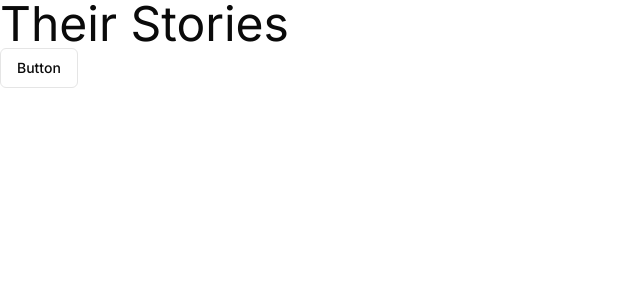
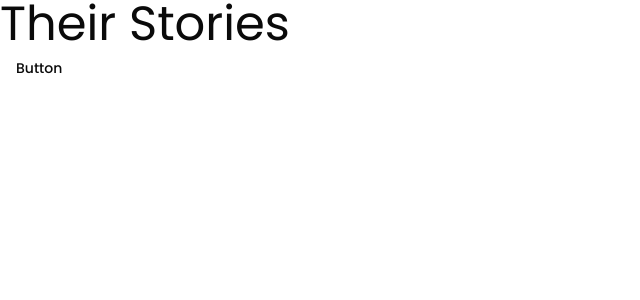
Before and after one commit to louismoses/kami-naman-next, a Next.js app: page /their-stories in a window 1280 px wide. Shown: the top 300 px of the page, without its empty margins (0-640 px from the left). Built offline with nearby package versions, Linux system fonts and the light colour scheme.

Commit message:
style: add favicon,  poppins fonts, read more button

```diff
--- a/src/app/layout.tsx
+++ b/src/app/layout.tsx
@@ -1,12 +1,17 @@
 import type { Metadata } from "next";
-import { Inter } from "next/font/google";
+import { Poppins, Inter } from "next/font/google";
 import "./globals.css";
 
 const inter = Inter({ subsets: ["latin"] });
+const poppins = Poppins({
+  subsets: ["latin"],
+  weight: ["100", "200", "300", "400", "500", "600", "700", "800", "900"],
+});
 
 export const metadata: Metadata = {
-  title: "Create Next App",
-  description: "Generated by create next app",
+  title: "Kami Naman Campaign",
+  description:
+    "Kami Naman Campaign is raising awareness about the importance of Independent Living Program for youth.",
 };
 
 export default function RootLayout({
@@ -16,7 +21,10 @@ export default function RootLayout({
 }>) {
   return (
     <html lang="en">
-      <body className={inter.className}>{children}</body>
+      <head>
+        <link rel="icon" href="img/favicon.png" type="image/x-icon" />
+      </head>
+      <body className={poppins.className}>{children}</body>
     </html>
   );
 }
--- a/src/app/page.tsx
+++ b/src/app/page.tsx
@@ -1,12 +1,21 @@
 "use client";
 import IndexHero from "@/components/IndexPage/IndexHero";
 import IndexVideo from "@/components/IndexPage/IndexVideo";
+import { Button } from "@/components/ui/button";
 
 export default function Home() {
   return (
-    <main>
+    <main className="relative">
       <IndexHero />
       <IndexVideo />
+      <div className="absolute z-10 w-full flex flex-col items-center bottom-16">
+        <div>
+          <Button size="md" variant="outlined">
+            Read more
+          </Button>
+        </div>
+        <div>sm icons</div>
+      </div>
     </main>
   );
 }
--- a/src/components/IndexPage/IndexHero.tsx
+++ b/src/components/IndexPage/IndexHero.tsx
@@ -10,7 +10,7 @@ export default function IndexHero() {
       <div className="max-w-[1224px] flex w-full">
         <ScrollDown80>
           <div className="p-8 mb-10 max-w-[748px]">
-            <h2 className="text-4xl font-black">
+            <h2 className="text-xl md:text-4xl font-black">
               Did you know that only about 237 children are adopted and fostered
               each year, out of 5 to 7 million children that are neglected,
               orphaned, and abused in the Philippines?
@@ -21,7 +21,7 @@ export default function IndexHero() {
       </div>
       <div className=" absolute bottom-8 p-8">
         <ScrollUp40>
-          <span className="text-2xl font-medium italic text-yellow">
+          <span className=" text-md md:text-2xl font-medium italic text-yellow">
             Scroll down to play the video
           </span>
         </ScrollUp40>
--- a/src/components/IndexPage/IndexVideo.tsx
+++ b/src/components/IndexPage/IndexVideo.tsx
@@ -1,6 +1,6 @@
 export default function IndexVideo() {
   return (
-    <div>
+    <div className=" max-w-[1920px] m-auto w-full min-h-[100vh] flex items-center justify-center bg-black">
       <video height={50} controls>
         <source src="video/intro-video.mp4" />
       </video>
--- a/src/components/ui/button.tsx
+++ b/src/components/ui/button.tsx
@@ -1,8 +1,8 @@
-import * as React from "react"
-import { Slot } from "@radix-ui/react-slot"
-import { cva, type VariantProps } from "class-variance-authority"
+import * as React from "react";
+import { Slot } from "@radix-ui/react-slot";
+import { cva, type VariantProps } from "class-variance-authority";
 
-import { cn } from "@/lib/utils"
+import { cn } from "@/lib/utils";
 
 const buttonVariants = cva(
   "inline-flex items-center justify-center whitespace-nowrap rounded-md text-sm font-medium ring-offset-background transition-colors focus-visible:outline-none focus-visible:ring-2 focus-visible:ring-ring focus-visible:ring-offset-2 disabled:pointer-events-none disabled:opacity-50",
@@ -12,17 +12,19 @@ const buttonVariants = cva(
         default: "bg-primary text-primary-foreground hover:bg-primary/90",
         destructive:
           "bg-destructive text-destructive-foreground hover:bg-destructive/90",
-        outline:
-          "border border-input bg-background hover:bg-accent hover:text-accent-foreground",
+
         secondary:
           "bg-secondary text-secondary-foreground hover:bg-secondary/80",
         ghost: "hover:bg-accent hover:text-accent-foreground",
         link: "text-primary underline-offset-4 hover:underline",
+        outlined:
+          "border text-base font-bold rounded-lg text-primary-foreground hover:scale-105",
       },
       size: {
         default: "h-10 px-4 py-2",
         sm: "h-9 rounded-md px-3",
         lg: "h-11 rounded-md px-8",
+        md: "px-7 py-2",
         icon: "h-10 w-10",
       },
     },
@@ -31,26 +33,26 @@ const buttonVariants = cva(
       size: "default",
     },
   }
-)
+);
 
 export interface ButtonProps
   extends React.ButtonHTMLAttributes<HTMLButtonElement>,
     VariantProps<typeof buttonVariants> {
-  asChild?: boolean
+  asChild?: boolean;
 }
 
 const Button = React.forwardRef<HTMLButtonElement, ButtonProps>(
   ({ className, variant, size, asChild = false, ...props }, ref) => {
-    const Comp = asChild ? Slot : "button"
+    const Comp = asChild ? Slot : "button";
     return (
       <Comp
         className={cn(buttonVariants({ variant, size, className }))}
         ref={ref}
         {...props}
       />
-    )
+    );
   }
-)
-Button.displayName = "Button"
+);
+Button.displayName = "Button";
 
-export { Button, buttonVariants }
+export { Button, buttonVariants };
```
Also changed, not shown: 1 other file (tests, documents, lock files or other folders).
